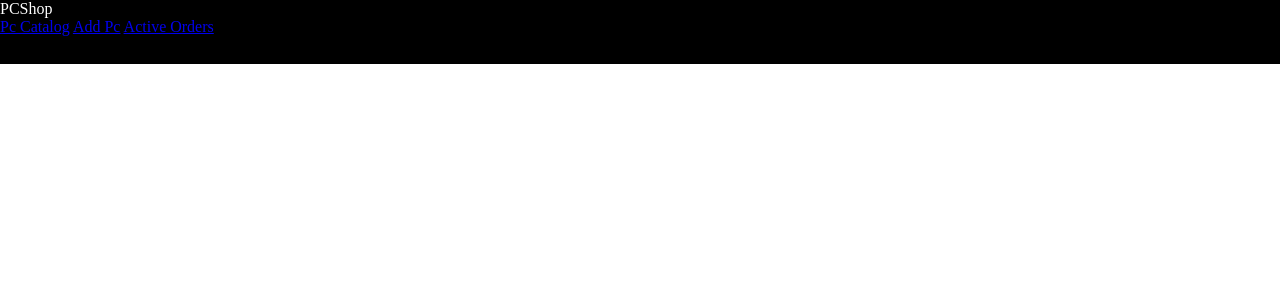
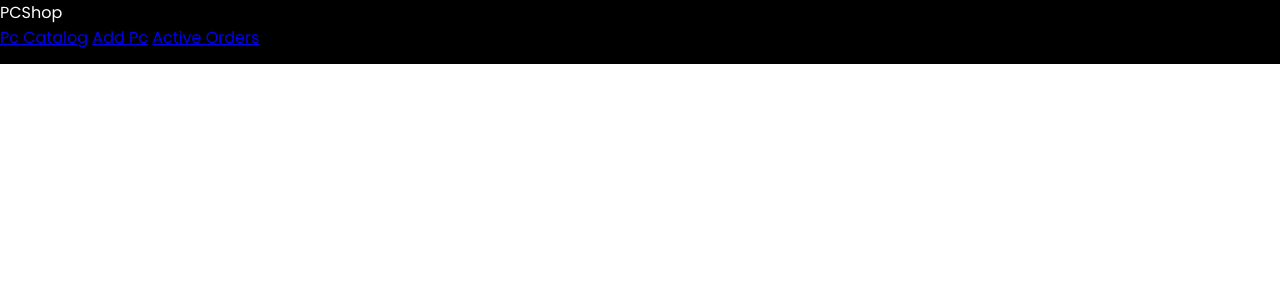
Before and after one commit to Ihor-Butenko/PCShop, a PHP site: page /home/index.php in a window 1280 px wide. Shown: the top 300 px of the page. Run offline with PHP 8.4, Linux system fonts and the light colour scheme; some libraries are stand-ins or nearby versions.

Commit message:
feat || add custom fonts

```diff
--- a/home/components/navbar/css/navbar.css
+++ b/home/components/navbar/css/navbar.css
@@ -1,6 +1,9 @@
+@import url('https://fonts.googleapis.com/css2?family=Poppins:wght@100;200;300;400;500;600;700;800;900&display=swap');
+
 *{
     margin: 0; padding: 0;
     left: 0; right: 0;
+    font-family: 'Poppins', sans-serif;
 }
 
 .wrapper{
```
